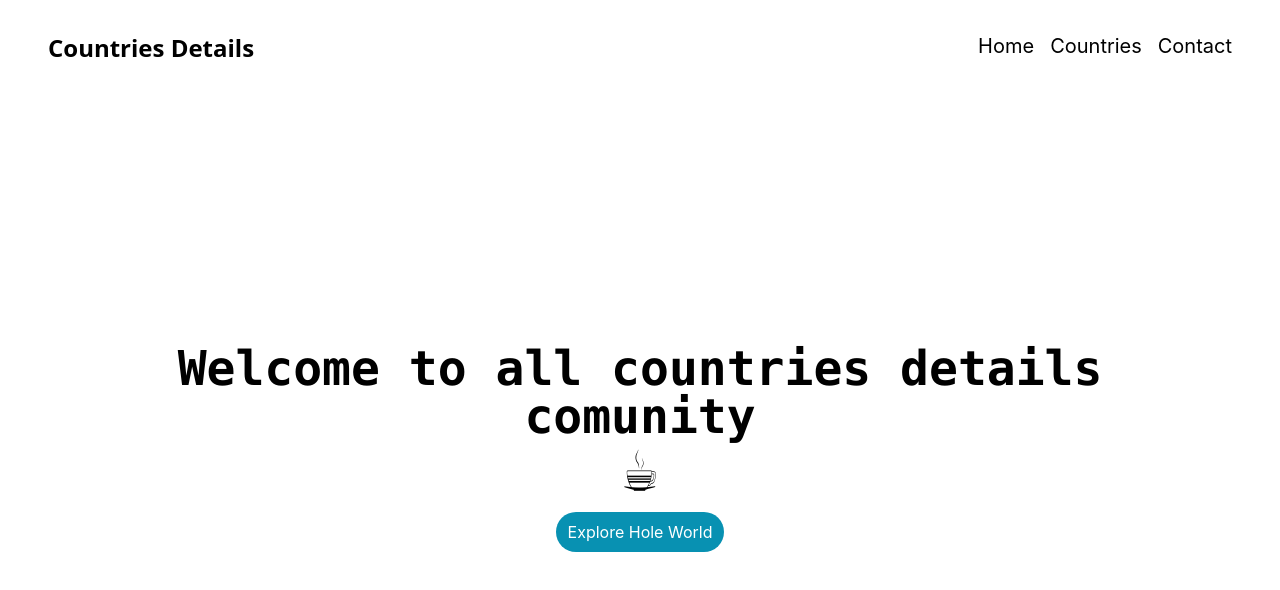
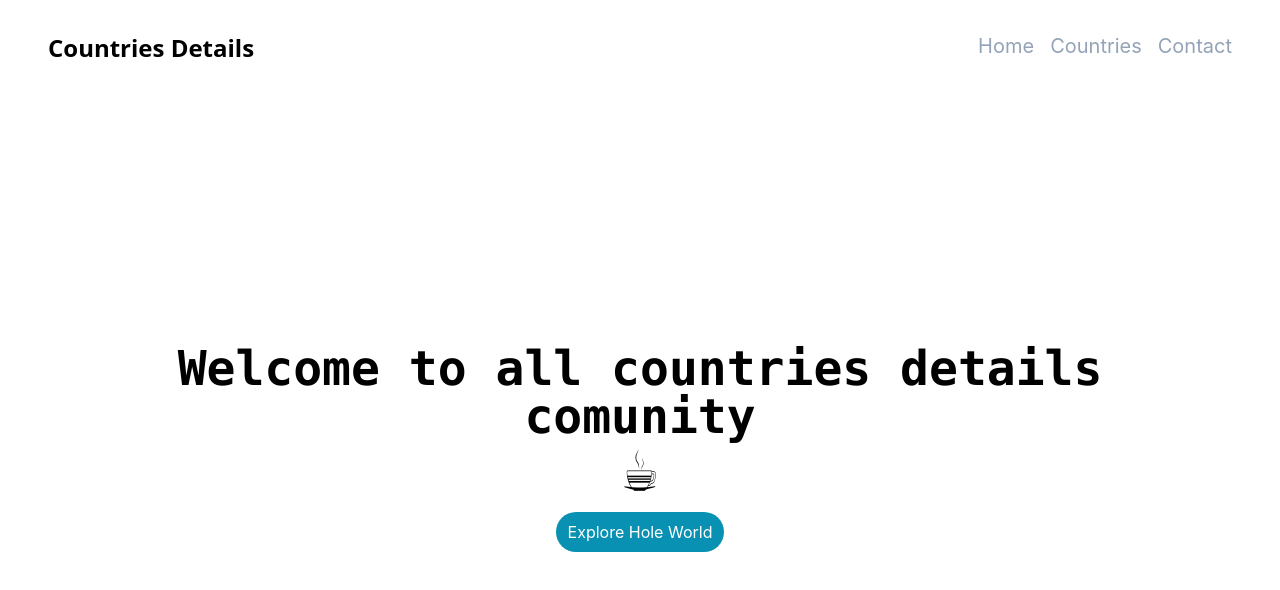
Before and after one commit to Irfananik/country-details-with-react-router, a React (Create React App) app: page / in a window 1280 px wide. Shown: the top 590 px of the page. Built offline with nearby package versions, Linux system fonts and the light colour scheme.

Commit message:
navactive implement

```diff
--- a/src/Components/Header/Header.js
+++ b/src/Components/Header/Header.js
@@ -1,5 +1,5 @@
 import React from 'react';
-import { Link } from 'react-router-dom';
+import { Link, NavLink } from 'react-router-dom';
 
 const Header = () => {
     return (
@@ -8,9 +8,9 @@ const Header = () => {
                 <Link to='/' className='text-2xl font-sans font-bold'>Countries Details</Link>
             </div>
             <div className="text-xl flex gap-4">
-                <Link to="/home">Home</Link>
-                <Link to="/countries">Countries</Link>
-                <Link to="/contact">Contact</Link>
+                <NavLink className={({isActive}) => isActive ? "text-gray-600" : "text-slate-400"} to="/home">Home</NavLink>
+                <NavLink className={({isActive}) => isActive ? "text-gray-600" : "text-slate-400"} to="/countries">Countries</NavLink>
+                <NavLink className={({isActive}) => isActive ? "text-gray-600" : "text-slate-400"} to="/contact">Contact</NavLink>
             </div>
         </div>
     );
```
